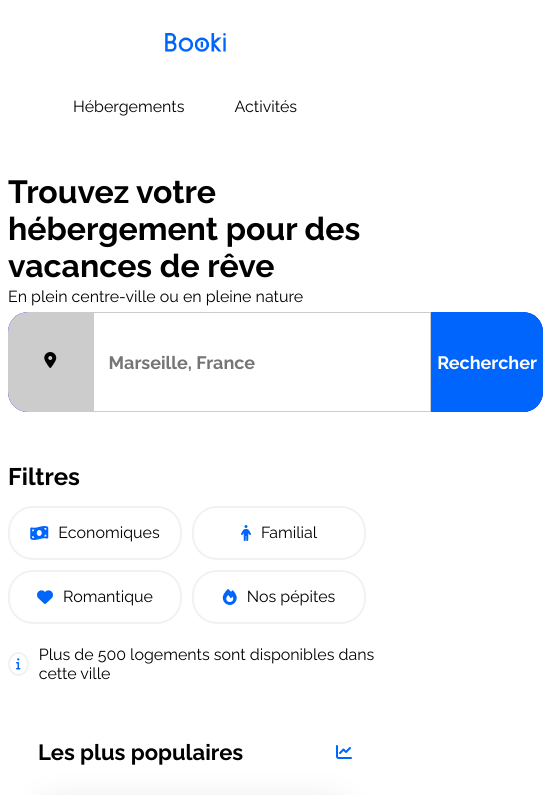
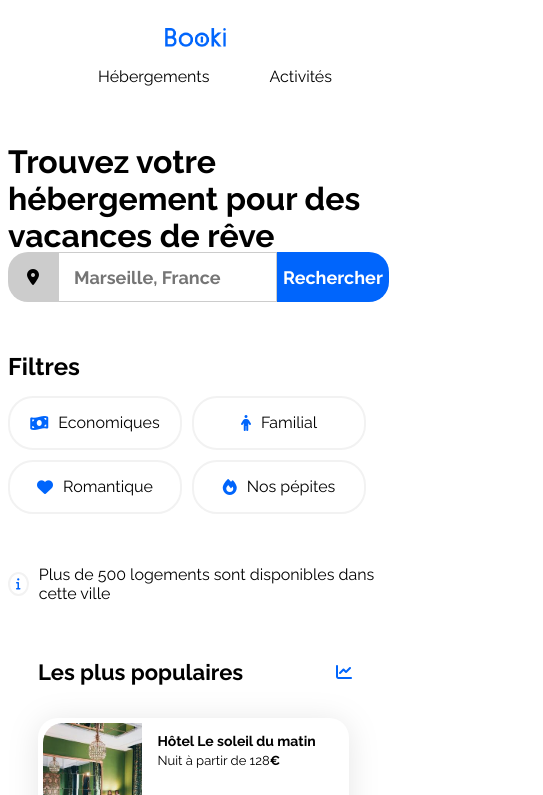
Before and after one commit to franck-tchassi/booki-starter-code, a plain HTML site: page booki-starter/index.html in a window 390 px wide. Shown: the top 795 px of the page, 543 px wide, since content can reach past the window. Drawn offline with Linux system fonts and the light colour scheme.

Commit message:
css modifier

```diff
--- a/booki-starter/css/index.css
+++ b/booki-starter/css/index.css
@@ -129,15 +129,19 @@ nav ul .list-link-2:hover::after{
 
 /*****       main  ******/
     /* mais barre de recherche */
+.info-ville-et-filtres{
+    display: flex;
+    flex-direction: column;
+    gap: 30px;
+}
 .info-ville-et-filtres .lieux-hébergement{
     display: flex;
     flex-direction: column;
     height: 100px;
-    margin-top: 20px;
+
 }
 .info-ville-et-filtres .lieux-hébergement p{
-    position: relative;
-    top: -35px;
+    margin-top: -12px
 }
 
 
@@ -147,14 +151,15 @@ nav ul .list-link-2:hover::after{
 }
 
 .icon-location{
+    width: 50px;
+    height: 50px;
+    display: flex;
+    justify-content: center;
+    align-items: center;
     border-radius: 20px 0 0 20px;
     background-color: #ccc;
 }
-.icon-location .position-icon{
-  display: flex;
-  justify-content: center;
-  margin-top: 40px;
-}
+
 input[type="search"]{
     font-size: 18px;
     font-weight: 700;
@@ -179,33 +184,13 @@ input[type="submit"]{
     outline: none;
 
 }
-/*
-.fa-magnifying-glass{
-    border-radius: 20px;
-    background-color: #0065FC;
-    font-size: 30px;
-    width: 50px;
-    height: 17px;
-    font-weight: 700;
-    color: white;
-    cursor: pointer;
-    border: none;
-    outline: none;
-    display: flex;
-    align-items: center;
-    margin: auto;
-}  */
 
 form{
-    width: 535px;
+    width: 335px;
     display: grid;
     grid-template-columns: 1fr 4fr 1fr;
-    margin-bottom: 30px;
-    margin-top: 60px;
-    background-color: blue;
     border-color: #ccc;
     border: none;
-    height: 100px;
     border-radius: 20px;
     outline: none;
 }
@@ -305,6 +290,7 @@ form{
 .hebergements-cards-1 a .card-1{
     background-color: #fff;
     border-radius: 20px ;
+    filter: drop-shadow(0px 3px 15px rgba(0, 0, 0, 0.1));
 }
 .hebergements-cards-1 a .card-content-1{
     padding: 0px 15px 10px;
@@ -367,11 +353,7 @@ form{
 
 
 /* activités marseille */
-.carte{
-    border-radius: 20px;
-    box-shadow: 0 0 10px rgba(0, 0, 0, 0.1);
-    overflow: hidden;
-}
+
 
 .mes-activités .mes-cartes a .carte .carte-image img{
     width:100% ;
@@ -391,7 +373,9 @@ form{
     margin: 10px;
 }
 .mes-cartes a .carte {
-
+    border-radius: 20px;
+    overflow: hidden;
+    filter: drop-shadow(0px 3px 15px rgba(0, 0, 0, 0.1));
     background-color: white;
 }
 
@@ -530,6 +514,7 @@ footer .footer-info p a{
 
 
     /* le header  */
+
     body{
 
     }
@@ -537,36 +522,28 @@ footer .footer-info p a{
 
       width: 100%;
     }
-    .logo{
-      position: relative;
-      top: 25px;
-
+    .logo-and-list .logo{
 
 
     }
-    .logo-and-list{
 
+    .logo-and-list {
+        display: flex;
+        flex-direction: column;
+        justify-content: center;
+        align-items: center;
+        padding: 20px;
     }
-    .logo-and-list {
-      display: flex;
-      flex-direction: column;
-      align-items: center;
-      gap: 50px;
+
+    .logo-and-list nav .list-link{
+        display: flex;
+        justify-content: space-around;
+        gap: inherit;
     }
-    nav{
-      display: flex;
-      justify-content: center;
+    .logo-and-list nav{
+        width: 100%;
+    }
 
-
-      width: 100%;
-
-
-    }
-    nav .list-link{
-      position: relative;
-      right: 30px;
-      align-items: center;
-    }
 
     nav ul .list-link-1:hover::after{
       content: '';
@@ -607,6 +584,7 @@ footer .footer-info p a{
 
     }
     .populaires{
+      background-color: var(--main-bg-color);
       width: 100%;
       justify-content: center;
     }
@@ -617,7 +595,7 @@ footer .footer-info p a{
     /* activités marseille */
     .mes-activités{
         width: 100%;
-        background-color: red;
+
     }
     .mes-activités .mes-cartes a .carte .carte-image img{
         width:100% ;
@@ -636,7 +614,13 @@ footer .footer-info p a{
         gap: 20px;
 
     }
-
+    .hebergements-cards-1 {
+        width: 100%;
+        height: auto;
+        display: flex;
+        flex-direction: column;
+        gap: 20px;
+    }
 
     /* le footer  */
     footer{
```
